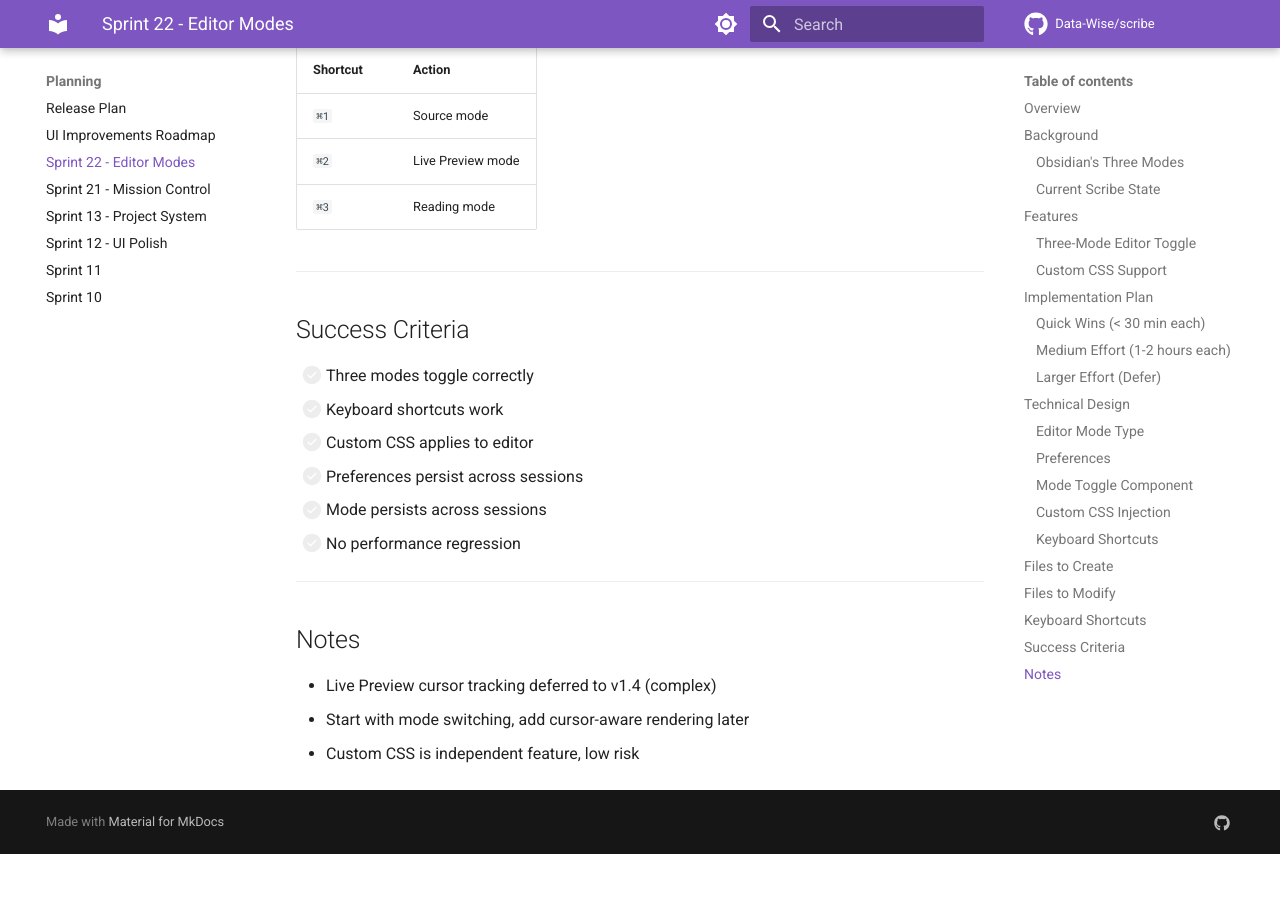
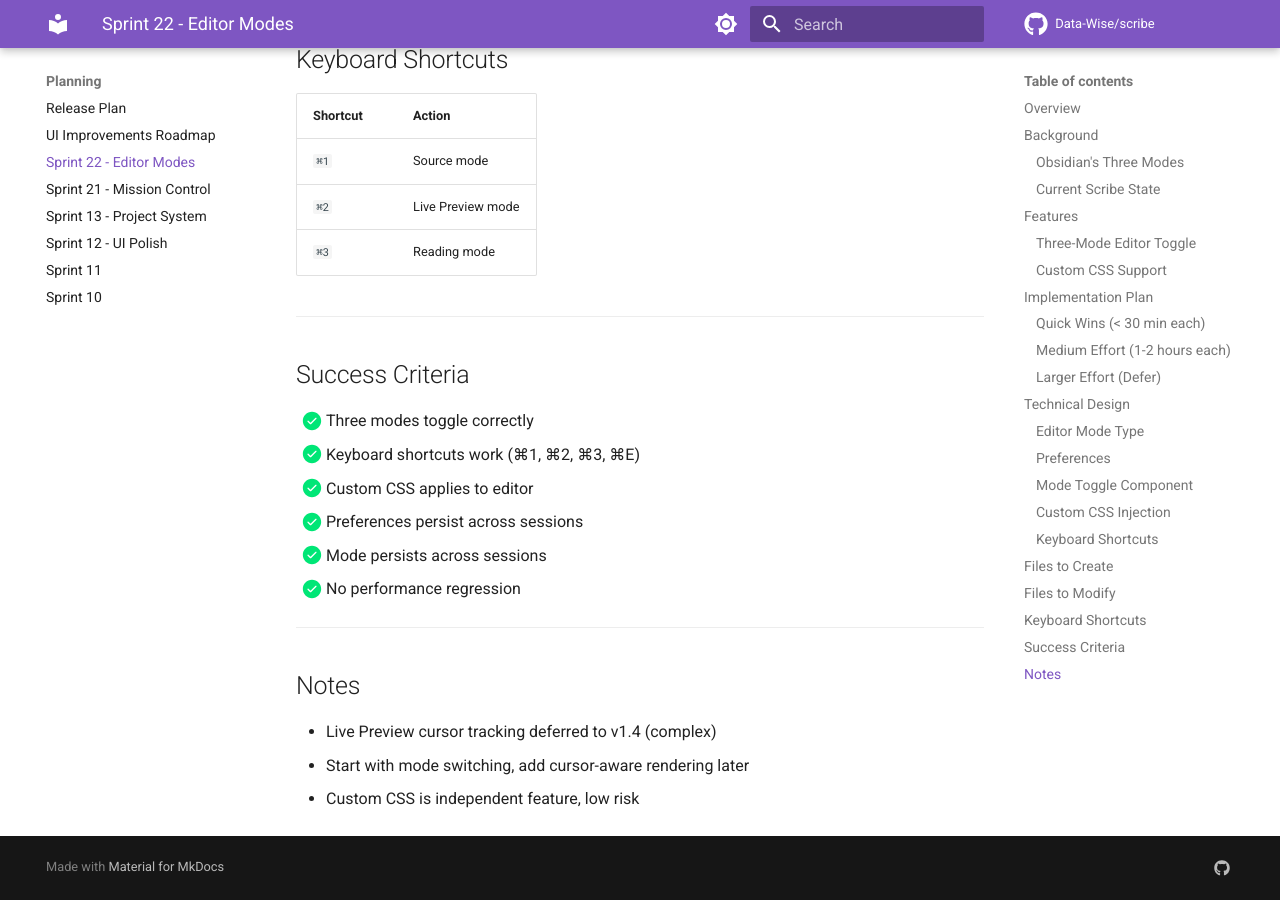
Before and after one commit to Data-Wise/scribe, an MkDocs documentation site: the page built from docs/planning/SPRINT-22-EDITOR-MODES.md, in a window 1280 px wide and 900 px high, scrolled down 5065 px. Built offline with MkDocs 1.6.1 and Material for MkDocs 9.7.7, drawn with Linux system fonts in a browser that asks for light colours; comment, search, counter and statistics services are not loaded; before the commit the page ends 5919 px from its top, so only the background shows below that; some of the changed text lies outside the part shown.

Commit message:
docs: Mark Sprint 22 (Editor Modes) as complete
- Update .STATUS to v1.3.0, sprint 22
- Add Sprint 22 to completed sprints list
- Add Editor Modes and Custom CSS to key features
- Mark Sprint 22 success criteria as complete

🤖 Generated with [Claude Code](https://claude.com/claude-code)

Co-Authored-By: Claude Opus 4.5 <noreply@anthropic.com>

```diff
--- a/docs/planning/SPRINT-22-EDITOR-MODES.md
+++ b/docs/planning/SPRINT-22-EDITOR-MODES.md
@@ -214,12 +215,12 @@ if ((e.metaKey || e.ctrlKey) && e.key === '3') {
 
 ## Success Criteria
 
-- [ ] Three modes toggle correctly
-- [ ] Keyboard shortcuts work
-- [ ] Custom CSS applies to editor
-- [ ] Preferences persist across sessions
-- [ ] Mode persists across sessions
-- [ ] No performance regression
+- [x] Three modes toggle correctly
+- [x] Keyboard shortcuts work (⌘1, ⌘2, ⌘3, ⌘E)
+- [x] Custom CSS applies to editor
+- [x] Preferences persist across sessions
+- [x] Mode persists across sessions
+- [x] No performance regression
 
 ---
 
```
Also changed, not shown: other parts of docs/planning/SPRINT-22-EDITOR-MODES.md (+2 -1 lines), 1 other file.
